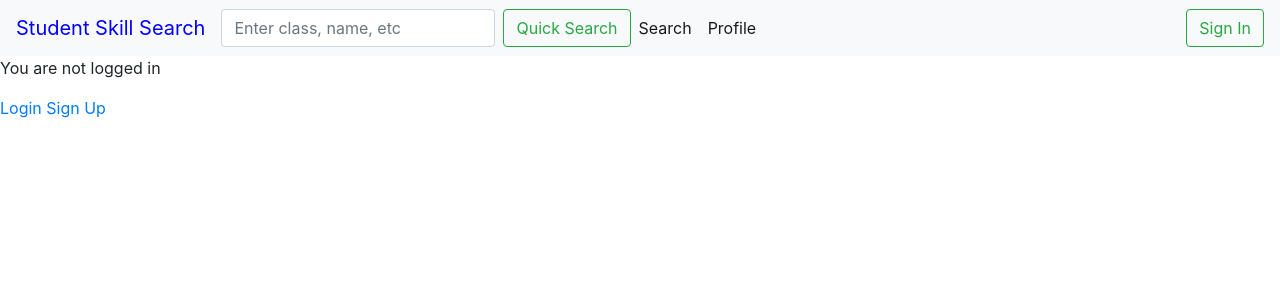
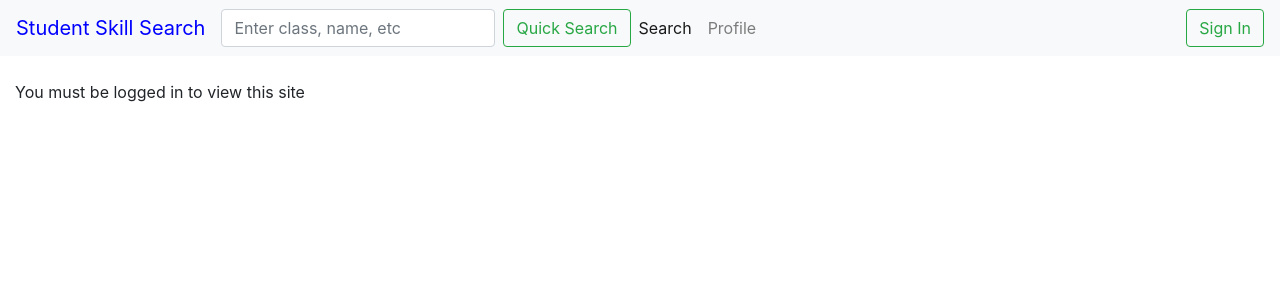
Before and after one commit to davidamos/student-skill-search, a Django app: page / in a window 1280 px wide. Shown: the top 300 px of the page. Run offline with Django 3.2, Linux system fonts and the light colour scheme; some libraries are stand-ins or nearby versions.

Commit message:
Disabled profile if not logged in
Also removed redundant text on homepage

```diff
--- a/templates/base.html
+++ b/templates/base.html
@@ -24,9 +24,15 @@
       <li class="nav-item active">
         <a class="nav-link" href="#">Search</a>
       </li>
+        {% if user.is_authenticated %}
       <li class="nav-item active">
         <a class="nav-link" onclick="location.href='{% url 'profile' %}'">Profile</a>
       </li>
+        {% else %}
+        <li class="nav-item disabled">
+        <a class="nav-link">Profile</a>
+      </li>
+        {% endif %}
     </ul>
      {% if user.is_authenticated %}
         <button class="btn btn-outline-success my-2 my-sm-0" type=submit" onclick="location.href='{% url 'logout' %}'">Log Out</button>
--- a/templates/home.html
+++ b/templates/home.html
@@ -6,12 +6,9 @@
 {% block content %}
 {% if user.is_authenticated %}
   Hi {{ user.username }}!
-  <p><a href="{% url 'profile' %}">Profile</a></p>
-  <p><a href="{% url 'logout' %}">Logout</a></p>
 {% else %}
-  <p>You are not logged in</p>
-  <a href="{% url 'social:begin' 'google-oauth2' %}">Login</a>
-  <a href="{% url 'signup' %}">Sign Up</a>
+  <br>
+  <p style="padding-left:15px;">You must be logged in to view this site</p>
 {% endif %}
 
 {% endblock %}
```
Also changed, not shown: templates/registration/login.html (line endings or trailing spaces), templates/registration/password_reset_confirm.html (line endings or trailing spaces), templates/registration/password_reset_done.html (line endings or trailing spaces), templates/registration/password_reset_form.html (line endings or trailing spaces), templates/registration/profile.html (line endings or trailing spaces), templates/signup.html (line endings or trailing spaces).
